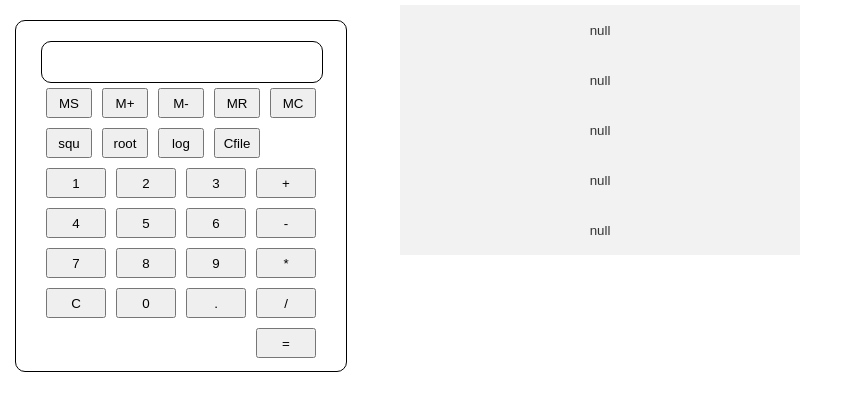
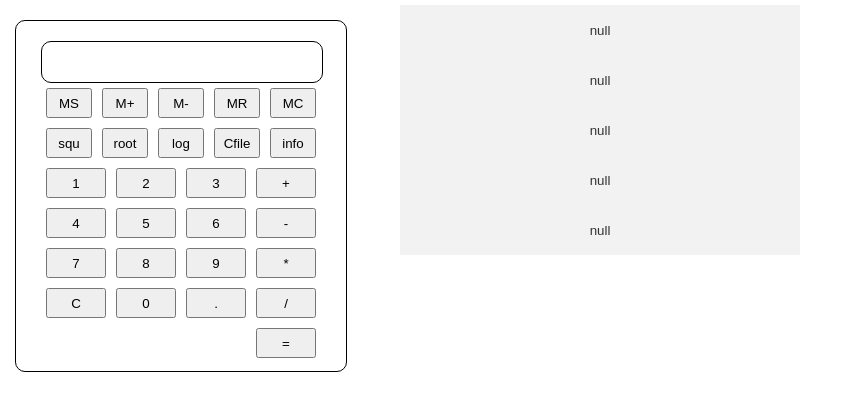
Before and after one commit to YuChihShen/FullStack-calculator, an Angular app: page / in a window 1280 px wide. Shown: the top 410 px of the page, without its empty margins (0-848 px from the left). Built offline with nearby package versions, Linux system fonts and the light colour scheme.

Commit message:
計算機第三版10.27.03

```diff
--- a/src/app/app.component.css
+++ b/src/app/app.component.css
@@ -62,10 +62,15 @@
     opacity: 0.8;
     width: 400px;
     height: 50px;
-
 }
 
 .data:hover {
     background-color: aqua;
     opacity: 0.8;
 }
+
+.infoBoard {
+    position: absolute;
+    left: 400px;
+    top: 300px;
+}
--- a/src/app/app.component.html
+++ b/src/app/app.component.html
@@ -15,7 +15,7 @@
             <button (click)="root()">root</button>
             <button (click)="log()">log</button>
             <button (click)="cleanFile()">Cfile</button>
-
+            <button (click)="infoControl()">info</button>
         </div>
         <div class="num">
             <div>
@@ -69,3 +69,6 @@
         <button class="data" (click)="loadfile('file5')">{{load5}}</button><br>
     </div>
 </div>
+<div class="infoBoard">
+    <div id="info"></div>
+</div>
--- a/src/app/app.component.ts
+++ b/src/app/app.component.ts
@@ -16,7 +16,7 @@ export class AppComponent {
   private num = '';
   private operators: string[] = [];
   private memorys: string[] = [];
-
+  private infoClickNum = 0;
 
   //更新顯示數字
   private renew() {
@@ -190,7 +190,7 @@ export class AppComponent {
     localStorage.clear();
     this.load1=this.load2=this.load3=this.load4=this.load5='null'
   }
-  writefile() {
+  private writefile() {
     let saveSign = localStorage.getItem('saveSign');
     let nlen = this.nums.length;
     let olen = this.operators.length;
@@ -217,7 +217,7 @@ export class AppComponent {
     }
     console.log(localStorage.valueOf());
   }
-  readfile() {
+  private readfile() {
     let saveSign = localStorage.getItem('saveSign');
     let formula ='';
     let s =0;
@@ -261,9 +261,27 @@ export class AppComponent {
     s='';
     this.renew();
   }
-  info(){
+  // private info(){
+  //   const element: HTMLElement = document.getElementById('info') as HTMLElement
+  //   let author = 'YuChih';
+  //   let version = '計算機第三版10.27.02' ;
+  //   let lastupdate = '10/27';
+  //   element.innerHTML = '作者:'+author+'<br>'+'版本:'+version+'<br>'+'上次更新:'+lastupdate;
+  // }
+
+  infoControl(){
     const element: HTMLElement = document.getElementById('info') as HTMLElement
-    element.innerHTML = '123';
+    let author = 'YuChih';
+    let version = '計算機第三版10.27.02' ;
+    let lastupdate = '10/27';
 
+    if(this.infoClickNum===0){
+      element.innerHTML = '作者:'+author+'<br>'+'版本:'+version+'<br>'+'上次更新:'+lastupdate;
+      this.infoClickNum++;
+    }else{
+     element.innerHTML = '';
+      this.infoClickNum =0;
+    }
   }
+
 }
```
